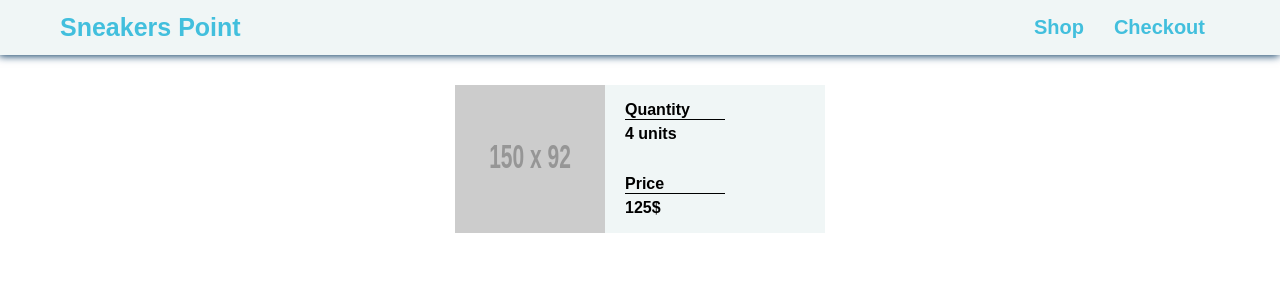
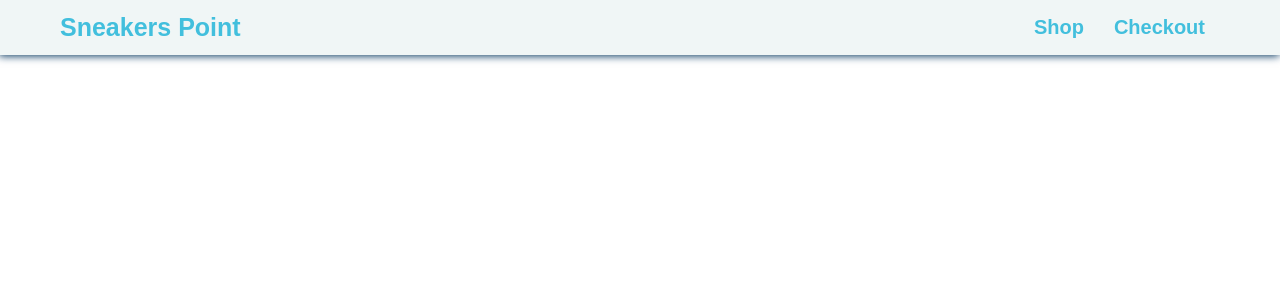
Before and after one commit to l-legren/my_shopping-app, a React (Create React App) app: page /cart in a window 1280 px wide. Shown: the top 300 px of the page. Built offline with nearby package versions, Linux system fonts and the light colour scheme; a web font is replaced by a local one.

Commit message:
created components for checkout, working on styling

```diff
--- a/src/actions.js
+++ b/src/actions.js
@@ -1,4 +1,6 @@
 export function newProduct(userOrder) {
+
+    console.log("From actions", userOrder)
     return {
         type: "NEW_PRODUCT",
         userOrder,
--- a/src/components/CheckoutElement/checkoutElement.js
+++ b/src/components/CheckoutElement/checkoutElement.js
@@ -10,8 +10,9 @@ import {
     Quantity,
     ItemImage,
     InfoContainer,
-    PriceSection,
-    QuantitySection,
+    ArticleName,
+    PriceWrapper,
+    PriceDiscounted,
 } from "./styles";
 
 ////////////////////////////////////////////////////////////////////////////////
@@ -23,15 +24,30 @@ import {
  * @description ?
  * @param {?} param? - ?
  */
-const CheckoutElement = () => {
+const CheckoutElement = ({
+    quantity,
+    price,
+    imageUrl,
+    discount,
+    name,
+    sales,
+}) => {
     return (
         <ItemContainer>
-            <ItemImage src="https://via.placeholder.com/150/92c952" />
+            <ItemImage src={imageUrl} alt={name} />
             <InfoContainer>
-                <QuantitySection>Quantity</QuantitySection>
-                <Quantity>4 units</Quantity>
-                <PriceSection>Price</PriceSection>
-                <Price>125$</Price>
+                <ArticleName>{name}</ArticleName>
+                <Quantity>Quantity: {`${quantity} units`}</Quantity>
+                <PriceWrapper>
+                    {sales ? (
+                        <strike>
+                            <Price>{`Price: ${price} €`}</Price>
+                        </strike>
+                    ) : (
+                        <Price>{`Price: ${price} €`}</Price>
+                    )}
+                    {sales && <PriceDiscounted>{discount}</PriceDiscounted>}
+                </PriceWrapper>
             </InfoContainer>
         </ItemContainer>
     );
--- a/src/components/CheckoutElement/styles.js
+++ b/src/components/CheckoutElement/styles.js
@@ -10,31 +10,39 @@ import styled from "styled-components";
 export const ItemContainer = styled.div`
     display: flex;
     background-color: #f0f6f6;
+    margin: 10px;
 `;
 
 export const ItemImage = styled.img``;
 
 export const InfoContainer = styled.div`
-    margin-left: 20px;
-    width: 200px;
+    margin-left: 15px;
+    width: 300px;
+    max-height: 150px;
     display: flex;
     justify-content: center;
     flex-direction: column;
 `;
-export const QuantitySection = styled.p`
-    width: 100px;
-    border-bottom: 1px solid black;
-    margin-bottom: 0;
-`;
-export const PriceSection = styled.p`
-    width: 100px;
-    border-bottom: 1px solid black;
-    margin-bottom: 0;
+
+export const ArticleName = styled.h2`
+    margin: 0;
 `;
 
 export const Quantity = styled.p`
-    margin-top: 5px;
+    color: #42bfdd;
+    margin: 5px 0 5px 0;
 `;
+
+export const PriceWrapper = styled.div`
+    display: flex;
+`;
+
 export const Price = styled.p`
-    margin-top: 5px;
+    color: #42bfdd;
+    margin: 5px 0 5px 0;
 `;
+
+export const PriceDiscounted = styled.p`
+    color: #42bfdd;
+    margin: 5px 0 5px 0;
+`;
--- a/src/components/CheckoutList/checkoutList.js
+++ b/src/components/CheckoutList/checkoutList.js
@@ -1,11 +1,11 @@
 // Third-party imports
-import React from "react"
+import React, { useEffect } from "react";
 
 // Global imports
 
 // Local imports
-import { CheckoutContainer } from "./styles"
-import CheckoutElement from "../CheckoutElement/checkoutElement"
+import { CheckoutContainer } from "./styles";
+import CheckoutElement from "../CheckoutElement/checkoutElement";
 
 ////////////////////////////////////////////////////////////////////////////////
 
@@ -16,13 +16,27 @@ import CheckoutElement from "../CheckoutElement/checkoutElement"
  * @description ?
  * @param {?} param? - ?
  */
-const CheckoutList = () => {
+const CheckoutList = ({ selectedProducts }) => {
+    useEffect(() => {
+        console.log("From checkout list", selectedProducts);
+    }, [selectedProducts]);
 
     return (
         <CheckoutContainer>
-            <CheckoutElement />
+            {selectedProducts.map((product) => (
+                <CheckoutElement
+                    key={product.title}
+                    name={product.title}
+                    imageUrl={product.image}
+                    id={product.id}
+                    quantity={product.quantity}
+                    price={product.price}
+                    discount={product.discount}
+                    sales = {product.sales}
+                />
+            ))}
         </CheckoutContainer>
-    )
-}
+    );
+};
 
-export default CheckoutList
+export default CheckoutList;
--- a/src/components/CheckoutList/styles.js
+++ b/src/components/CheckoutList/styles.js
@@ -11,6 +11,6 @@ export const CheckoutContainer = styled.div`
     display: flex;
     flex-direction: column;
     justify-content: center;
-    align-items: center;
-    margin-top: 30px;
+    align-items: flex-start;
+    margin: 30px 0px 50px 30px;
 `
--- a/src/components/GridProducts/gridProducts.js
+++ b/src/components/GridProducts/gridProducts.js
@@ -1,6 +1,5 @@
 // Third-party imports
-import React, { useEffect } from "react";
-import { useSelector } from "react-redux";
+
 // Global imports
 
 // Local imports
@@ -18,13 +17,6 @@ import GridCard from "../GridCard/gridCard";
  * @param {?} param? - ?
  */
 const GridProducts = () => {
-    const selectedProducts = useSelector(
-        (state) => (state && state.products) || []
-    );
-
-    useEffect(() => {
-        console.log("From Grid", selectedProducts);
-    }, [selectedProducts]);
 
     return (
         <GridContainer>
@@ -33,7 +25,10 @@ const GridProducts = () => {
                     key={item.title}
                     title={item.title}
                     id={item.id}
+                    discount={item.discount}
                     image={item.thumbnailUrl}
+                    price={item.price}
+                    sales={item.sales}
                 />
             ))}
         </GridContainer>
--- a/src/components/GridProducts/mockedItems.json
+++ b/src/components/GridProducts/mockedItems.json
@@ -5,6 +5,7 @@
         "title": "Nike Airmax",
         "price": 105,
         "quantity": 1,
+        "sales": false,
         "discount": 100,
         "url": "https://via.placeholder.com/600/92c952",
         "thumbnailUrl": "https://via.placeholder.com/150/92c952"
@@ -15,6 +16,7 @@
         "title": "Reebok Club",
         "price": 125,
         "quantity": 1,
+        "sales": true,
         "discount": 110,
         "url": "https://via.placeholder.com/600/771796",
         "thumbnailUrl": "https://via.placeholder.com/150/771796"
@@ -25,6 +27,7 @@
         "title": "Adidas Continental",
         "price": 115,
         "quantity": 1,
+        "sales": true,
         "discount": 112,
         "url": "https://via.placeholder.com/600/24f355",
         "thumbnailUrl": "https://via.placeholder.com/150/24f355"
@@ -35,6 +38,7 @@
         "title": "Converse Chuck Taylor",
         "price": 75,
         "quantity": 1,
+        "sales": true,
         "discount": 70,
         "url": "https://via.placeholder.com/600/d32776",
         "thumbnailUrl": "https://via.placeholder.com/150/d32776"
@@ -45,6 +49,7 @@
         "title": "Asics",
         "price": 125,
         "quantity": 1,
+        "sales": true,
         "discount": 90,
         "url": "https://via.placeholder.com/600/f66b97",
         "thumbnailUrl": "https://via.placeholder.com/150/f66b97"
@@ -55,6 +60,7 @@
         "title": "New Balance",
         "price": 125,
         "quantity": 1,
+        "sales": false,
         "discount": 115,
         "url": "https://via.placeholder.com/600/56a8c2",
         "thumbnailUrl": "https://via.placeholder.com/150/56a8c2"
@@ -65,6 +71,7 @@
         "title": "Puma Suede",
         "price": 135,
         "quantity": 1,
+        "sales": true,
         "discount": 120,
         "url": "https://via.placeholder.com/600/b0f7cc",
         "thumbnailUrl": "https://via.placeholder.com/150/b0f7cc"
@@ -75,6 +82,7 @@
         "title": "Adidas Boost",
         "price": 95,
         "quantity": 1,
+        "sales": true,
         "discount": 90,
         "url": "https://via.placeholder.com/600/54176f",
         "thumbnailUrl": "https://via.placeholder.com/150/54176f"
@@ -85,6 +93,7 @@
         "title": "Nike Air Force",
         "price": 95,
         "quantity": 1,
+        "sales": false,
         "discount": 80,
         "url": "https://via.placeholder.com/600/51aa97",
         "thumbnailUrl": "https://via.placeholder.com/150/51aa97"
@@ -95,6 +104,7 @@
         "title": "Adidas Ultraboost",
         "price": 125,
         "quantity": 1,
+        "sales": false,
         "discount": 110,
         "url": "https://via.placeholder.com/600/810b14",
         "thumbnailUrl": "https://via.placeholder.com/150/810b14"
@@ -105,6 +115,7 @@
         "title": "Adidas Superstar",
         "price": 125,
         "quantity": 1,
+        "sales": false,
         "discount": 110,
         "url": "https://via.placeholder.com/600/810b14",
         "thumbnailUrl": "https://via.placeholder.com/150/810b14"
@@ -115,6 +126,7 @@
         "title": "Nike Revolution",
         "price": 125,
         "quantity": 1,
+        "sales": false,
         "discount": 110,
         "url": "https://via.placeholder.com/600/810b14",
         "thumbnailUrl": "https://via.placeholder.com/150/810b14"
--- a/src/pages/CartPage.js
+++ b/src/pages/CartPage.js
@@ -27,7 +27,7 @@ const CartPage = () => {
     }, [selectedProducts]);
 
     return (<PageContainer>
-        <CheckoutList />
+        <CheckoutList selectedProducts={selectedProducts} />
     </PageContainer>)
 };
 
```
Also changed, not shown: src/components/GridCard/gridCard.js (+6 -1 lines).
